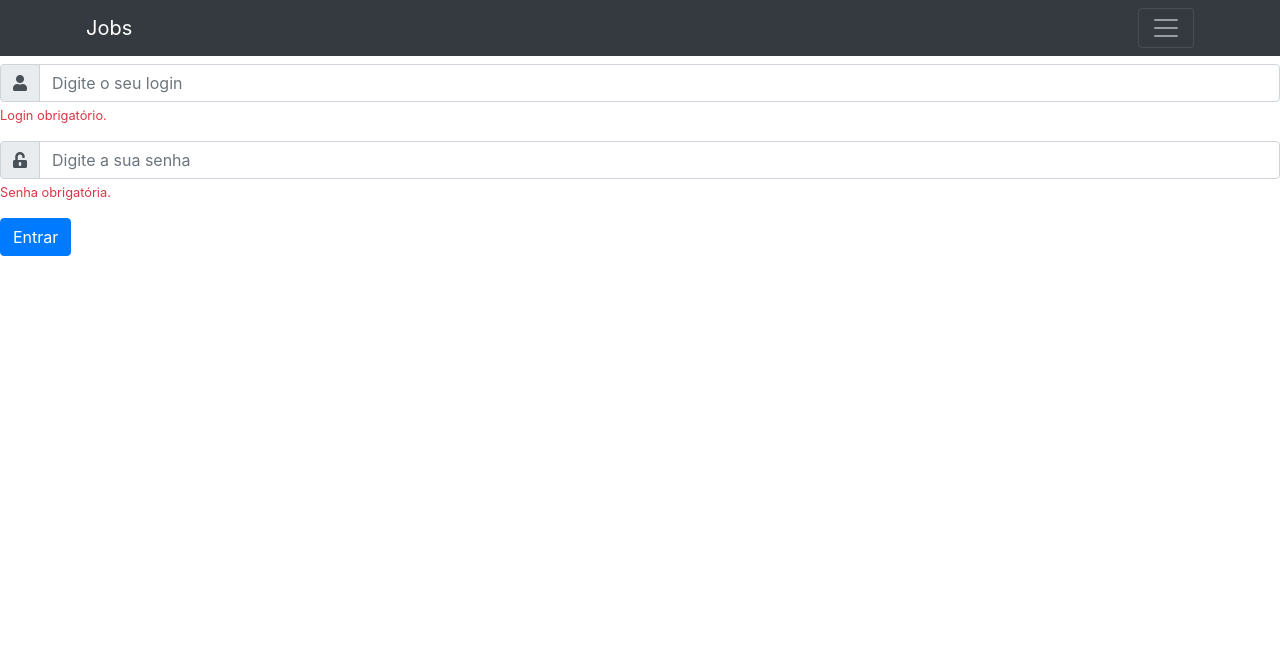
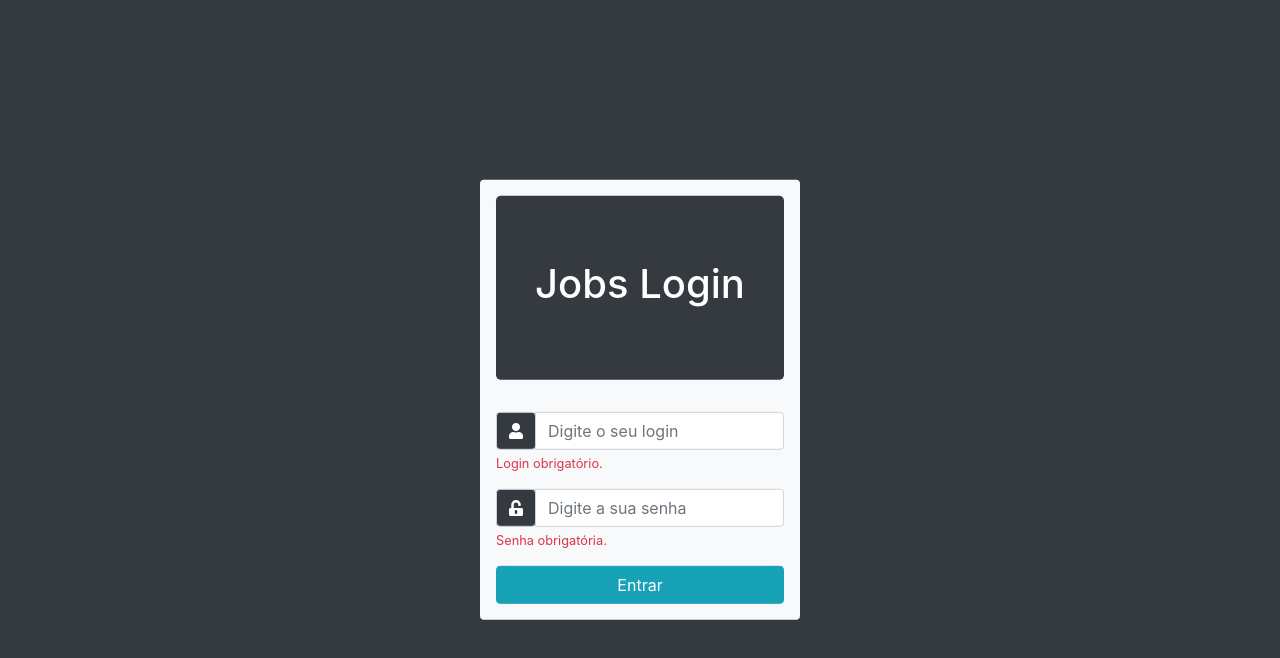
Before and after one commit to geprojetos/react-jobs, a React (Create React App) app: page /login in a window 1280 px wide. Shown: the top 658 px of the page. Built offline with nearby package versions, Linux system fonts and the light colour scheme.

Commit message:
Estilizando o componente de login

```diff
--- /dev/null
+++ b/src/login/components/form/CenteredForm.js
@@ -0,0 +1,19 @@
+import React, { Component } from 'react';
+
+import './css/centerd-form.css';
+import LoginForm from './loginForm';
+
+class CenteredForm extends Component {
+
+    render() {
+        return (
+            <section className="centered-form bg-dark p-3">
+                <div className="centered-form-wrapper bg-light p-3 rounded">
+                    <LoginForm />
+                </div>
+            </section>
+        );
+    }
+}
+
+export default CenteredForm;
--- /dev/null
+++ b/src/login/components/form/css/centerd-form.css
@@ -0,0 +1,15 @@
+.centered-form {
+    position: absolute;
+    top: 0;
+    right: 0;
+    bottom: 0;
+    left: 0;
+}
+
+.centered-form-wrapper {
+    max-width: 320px;
+    position: relative;
+    top: 50%;
+    left: 50%;
+    transform: translate(-50%, -50%)
+}
--- a/src/login/components/form/loginForm.js
+++ b/src/login/components/form/loginForm.js
@@ -1,9 +1,14 @@
 import React, { Component } from 'react';
+
+import Jumbotron from '../../../shared/components/jumbotron/Jumbotron';
 
 class LoginForm extends Component {
 
     render() {
         return (
+            <section>
+                <Jumbotron title="Jobs Login" bg="bg-dark" color="text-white" />
+
                 <form>
                     <fieldset>
                         <div className="form-group">
@@ -11,7 +16,7 @@ class LoginForm extends Component {
 
                             <div className="input-group">
                                 <div className="input-group-prepend">
-                                <div className="input-group-text">
+                                    <div className="input-group-text bg-dark text-white rounded">
                                         <i class="fas fa-user"></i>
                                     </div>
                                 </div>
@@ -33,7 +38,7 @@ class LoginForm extends Component {
 
                             <div className="input-group">
                                 <div className="input-group-prepend">
-                                <div className="input-group-text">
+                                    <div className="input-group-text bg-dark text-white rounded">
                                         <i class="fas fa-unlock-alt"></i>
                                     </div>
                                 </div>
@@ -52,9 +57,10 @@ class LoginForm extends Component {
                     </fieldset>
 
                     <fieldset>
-                    <button type="submit" className="btn btn-primary">Entrar</button>
+                        <button type="submit" className="btn btn-info btn-block">Entrar</button>
                     </fieldset>
                 </form>
+            </section>
         );
     }
 }
--- a/src/login/pages/login-page/LoginPage.js
+++ b/src/login/pages/login-page/LoginPage.js
@@ -1,11 +1,12 @@
 import React, { Component } from 'react';
-import LoginForm from '../../components/form/loginForm';
+
+import CenteredForm from '../../components/form/CenteredForm';
 
 class LoginPage extends Component {
 
     render() {
         return (
-            <LoginForm />
+            <CenteredForm />
         );
     }
 }
```
Lines whose indentation alone changed are shown as unchanged.
